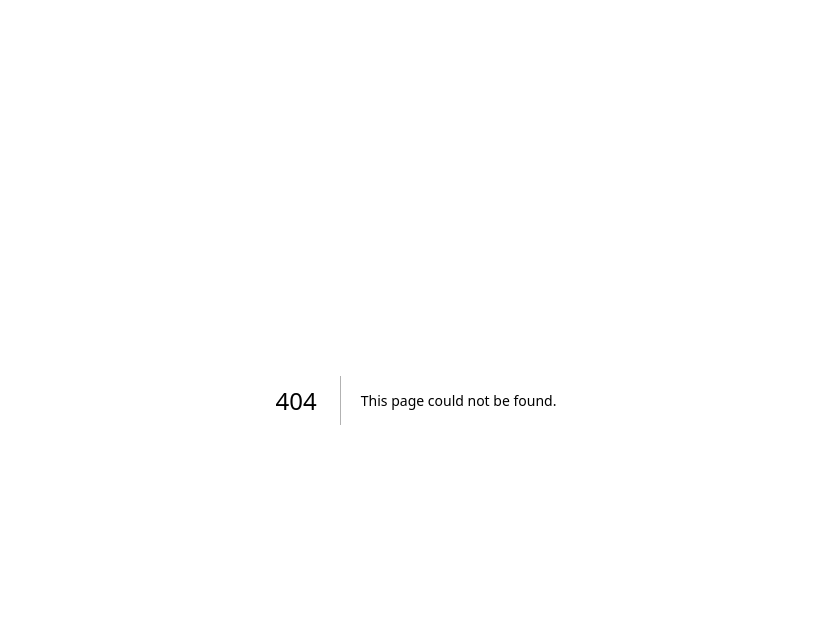
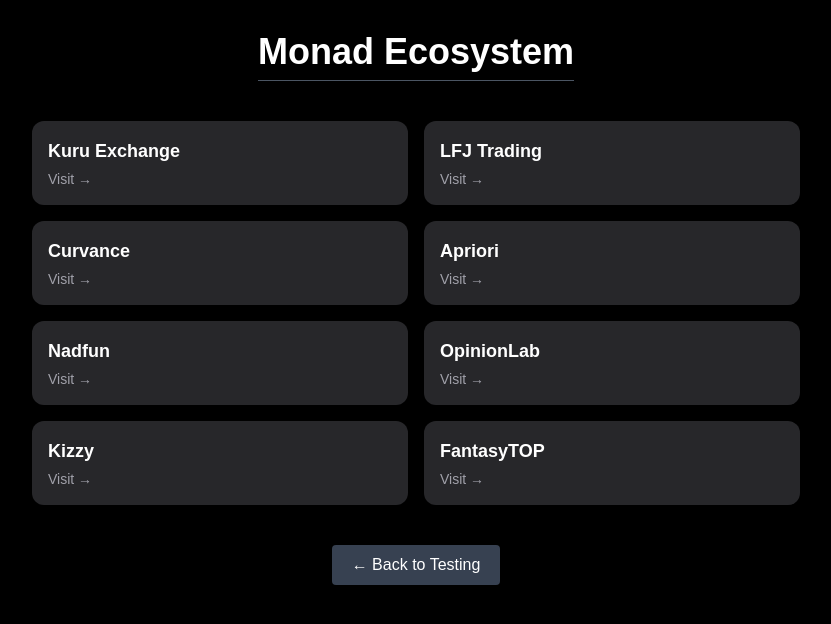
Before and after one commit to Heroness1/daycreed-inframe, a Next.js app: page /monad in a window 1280 px wide. Before the commit this address had no page. Shown: the top 624 px of the page, without its empty margins (224-1055 px from the left). Built offline with nearby package versions, Linux system fonts and the light colour scheme.

Commit message:
Create monad.js

```diff
--- /dev/null
+++ b/pages/monad.js
@@ -0,0 +1,64 @@
+import Head from 'next/head'
+import { useState, useEffect } from 'react'
+
+const monadApps = [
+  { name: 'Kuru Exchange', url: 'https://www.kuru.io/markets' },
+  { name: 'LFJ Trading', url: 'https://lfj.gg/' },
+  { name: 'Curvance', url: 'https://monad.curvance.com/' },
+  { name: 'Apriori', url: 'https://stake.apr.io/' },
+  { name: 'Nadfun', url: 'https://testnet.nad.fun' },
+  { name: 'OpinionLab', url: 'https://app.olab.xyz/' },
+  { name: 'Kizzy', url: 'https://testnet.kizzy.io/home' },
+  { name: 'FantasyTOP', url: 'https://monad.fantasy.top/' },
+]
+
+export default function MonadPage() {
+  const [typedText, setTypedText] = useState('')
+  const fullText = 'Monad Ecosystem'
+
+  useEffect(() => {
+    let i = 0
+    const interval = setInterval(() => {
+      setTypedText(fullText.slice(0, i + 1))
+      i++
+      if (i === fullText.length) clearInterval(interval)
+    }, 100)
+    return () => clearInterval(interval)
+  }, [])
+
+  return (
+    <>
+      <Head>
+        <title>Monad Ecosystem</title>
+      </Head>
+      <main className="min-h-screen bg-black text-white p-8 flex flex-col items-center space-y-10">
+        <h1 className="text-3xl md:text-4xl font-bold border-b border-gray-600 pb-2">
+          {typedText}
+        </h1>
+
+        <div className="grid grid-cols-1 md:grid-cols-2 gap-4 w-full max-w-3xl">
+          {monadApps.map((app, idx) => (
+            <a
+              key={idx}
+              href={app.url}
+              target="_blank"
+              rel="noopener noreferrer"
+              className="p-4 bg-zinc-800 hover:bg-zinc-700 rounded-xl transition shadow"
+            >
+              <h2 className="text-lg font-semibold">{app.name}</h2>
+              <p className="text-sm text-zinc-400 mt-1">Visit →</p>
+            </a>
+          ))}
+        </div>
+
+        <div>
+          <a href="/testing">
+            <button className="px-5 py-2 bg-gray-700 text-white rounded hover:bg-gray-600 transition">
+              ← Back to Testing
+            </button>
+          </a>
+        </div>
+      </main>
+    </>
+  )
+}
```
